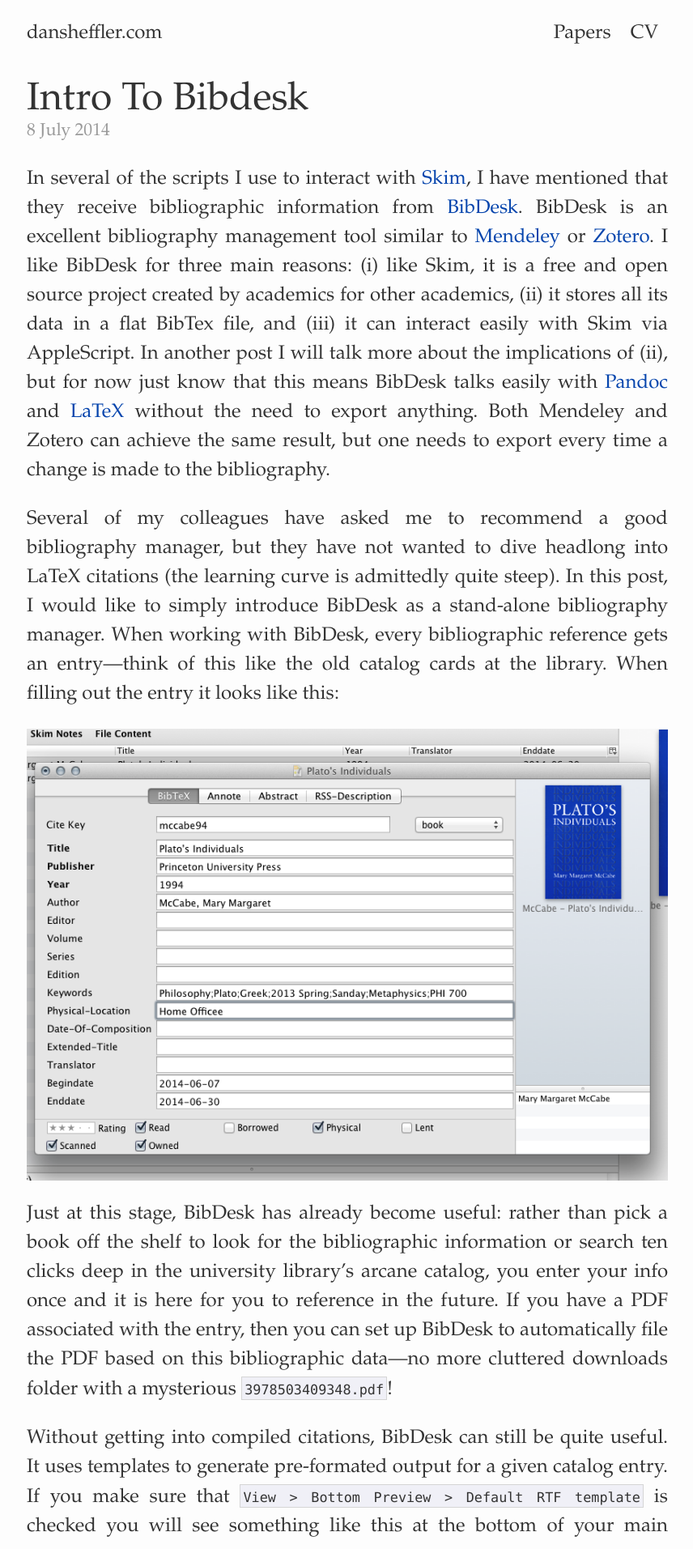
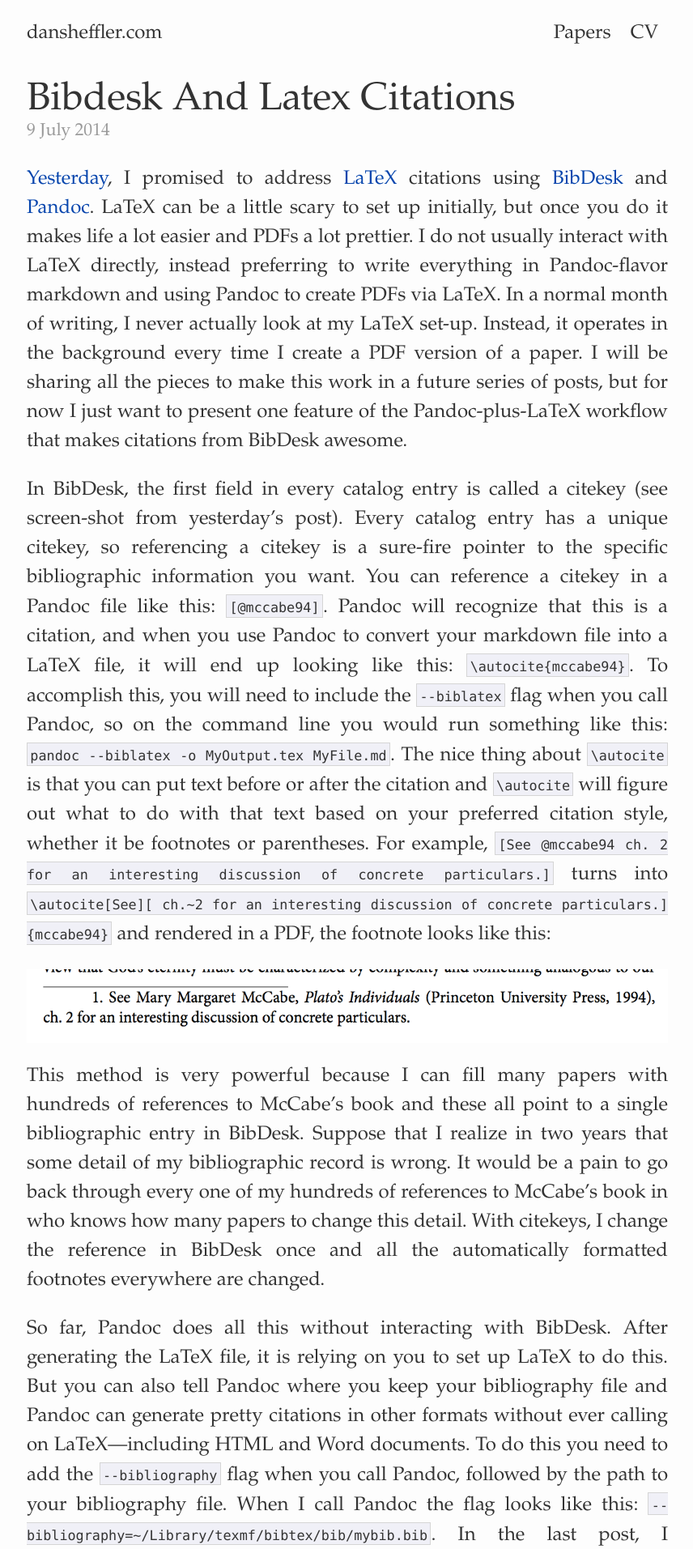
Before and after one commit to dansheffler/dtsheffler.com, a Jekyll site: the page built from index.html, in a window 1280 px wide. Shown: the top 1913 px of the page at 81% size, without its empty margins (211-1067 px from the left). Built offline with Jekyll 4.4.1, drawn with Linux system fonts in a browser that asks for light colours; Markdown is read by kramdown in place of the engine named in the settings; some of the changed text lies outside the part shown.

Commit message:
Add CSS for definition lists. Post on BibDesk citations with Pandoc

```diff
--- /dev/null
+++ b/_posts/2014-07-09-bibdesk-and-latex-citations.md
@@ -0,0 +1,21 @@
+[Yesterday], I promised to address [LaTeX] citations using [BibDesk] and [Pandoc].  LaTeX can be a little scary to set up initially, but once you do it makes life a lot easier and PDFs a lot prettier.  I do not usually interact with LaTeX directly, instead preferring to write everything in Pandoc-flavor markdown and using Pandoc to create PDFs via LaTeX.  In a normal month of writing, I never actually look at my LaTeX set-up.  Instead, it operates in the background every time I create a PDF version of a paper.  I will be sharing all the pieces to make this work in a future series of posts, but for now I just want to present one feature of the Pandoc-plus-LaTeX workflow that makes citations from BibDesk awesome.
+
+In BibDesk, the first field in every catalog entry is called a citekey (see screen-shot from yesterday's post).  Every catalog entry has a unique citekey, so referencing a citekey is a sure-fire pointer to the specific bibliographic information you want.  You can reference a citekey in a Pandoc file like this: `[@mccabe94]`.  Pandoc will recognize that this is a citation, and when you use Pandoc to convert your markdown file into a LaTeX file, it will end up looking like this: `\autocite{mccabe94}`.  To accomplish this, you will need to include the `--biblatex` flag when you call Pandoc, so on the command line you would run something like this: `pandoc --biblatex -o MyOutput.tex MyFile.md`.  The nice thing about `\autocite` is that you can put text before or after the citation and `\autocite` will figure out what to do with that text based on your preferred citation style, whether it be footnotes or parentheses.  For example, `[See @mccabe94 ch. 2 for an interesting discussion of concrete particulars.]` turns into `\autocite[See][ ch.~2 for an interesting discussion of concrete
+particulars.]{mccabe94}` and rendered in a PDF, the footnote looks like this:
+
+![Formated Footnote using BibDesk and \autocite](/images/Screen2014-07-091.png)
+
+This method is very powerful because I can fill many papers with hundreds of references to McCabe's book and these all point to a single bibliographic entry in BibDesk.  Suppose that I realize in two years that some detail of my bibliographic record is wrong.  It would be a pain to go back through every one of my hundreds of references to McCabe's book in who knows how many papers to change this detail.  With citekeys, I change the reference in BibDesk once and all the automatically formatted footnotes everywhere are changed.
+
+So far, Pandoc does all this without interacting with BibDesk.  After generating the LaTeX file, it is relying on you to set up LaTeX to do this.  But you can also tell Pandoc where you keep your bibliography file and Pandoc can generate pretty citations in other formats without ever calling on LaTeX---including HTML and Word documents.  To do this you need to add the `--bibliography` flag when you call Pandoc, followed by the path to your bibliography file.  When I call Pandoc the flag looks like this:  `--bibliography=~/Library/texmf/bibtex/bib/mybib.bib`.  In the last post, I mentioned that this is one of the nice things about BibDesk.  It stores all its data natively as a `.bib` file in the BibTex format which Pandoc can read.  This means that you just save in BibDesk and your bibliographic information is right there ready for Pandoc to use.
+
+Let's demonstrate how this works for HTML output.  I am going to put a citation that looks like `[@mccabe94]` at the end of this sentence.[@mccabe94]  Notice that we have a nicely formatted footnote without needing to go and specify all that information. You can click on the source link at the bottom of this post to see what this looks like in markdown.  Now let's follow that reference with another citation to the same work.  I am going to put a citation that looks like `[@mccabe94 56]` at the end of this sentence (notice I added a page number).[@mccabe94 56]  Now the automatic formating is smart and makes this next footnote use "Ibid."  To accomplish this fanciness, I need to override Pandoc's default style of parenthetical author-year citations.  To do this, you need to add the `--csl` flag when you call Pandoc followed by a path to your preferred citation style.  Mine looks like this: `--csl ~/.pandoc/my-chicago.csl`.  If you want to duplicate the way my footnotes look you can steal [my CSL file].  Alternatively, you can look for one to suit your own tastes and learn more about CSL specification at [citationstyles.org].
+
+Again using citekeys can be quite powerful.  Suppose that I submit a book to a publisher that prefers an author-date citation format.  It would be a lot of work to go through a 300 page document and change all my footnotes to parenthetical citations.  By using citekeys, all I need to do is call a different CSL format when I build the Word file to give to the publisher.
+
+[citationstyles.org]: http://citationstyles.org/styles/
+[my CSL file]: /files/my-chicago.csl
+[Yesterday]: /blog/2014-07-08-intro-to-bibdesk.md
+[LaTeX]:    http://www.latex-project.org
+[Pandoc]:   http://johnmacfarlane.net/pandoc/
+[BibDesk]:  http://bibdesk.sourceforge.net
--- a/css/Clownfart.css
+++ b/css/Clownfart.css
@@ -17,6 +17,33 @@
 
 .shift-left {
     padding-right: 12em;
+}
+
+dl {
+	padding: 0;
+    margin: 1.5em 0;
+}
+
+dt {
+    float: left;
+    clear: left;
+	width: 20%;
+	font-weight: bold;
+}
+
+dd {
+    float: left;
+    clear: right;
+	margin: 0 0 1.5em 0;
+    width: 80%;
+	padding: 0;
+}
+
+dd p {
+    margin: 0;
+    padding: 0;
+    width: 100%;
+    clear: right;
 }
 
 
@@ -321,7 +348,6 @@
 
 ul, ol { margin: 1em 0; padding: 0 0 0 2em; }
 li p:last-child { margin:0 }
-dd { margin: 0 0 0 2em; }
 
 img { border: 0; -ms-interpolation-mode: bicubic; vertical-align: middle; }
 
```
Also changed, not shown: images/Screen2014-07-091.png (added), 1 other file.
